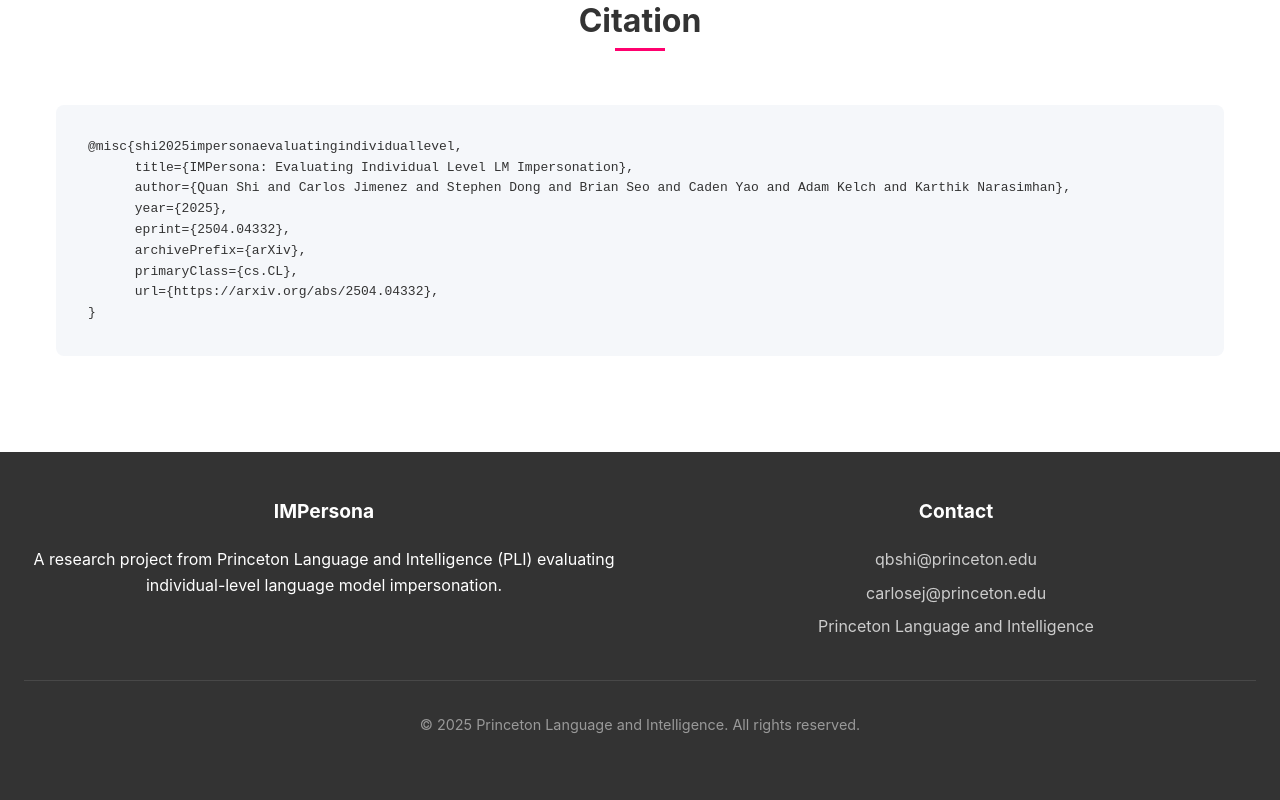
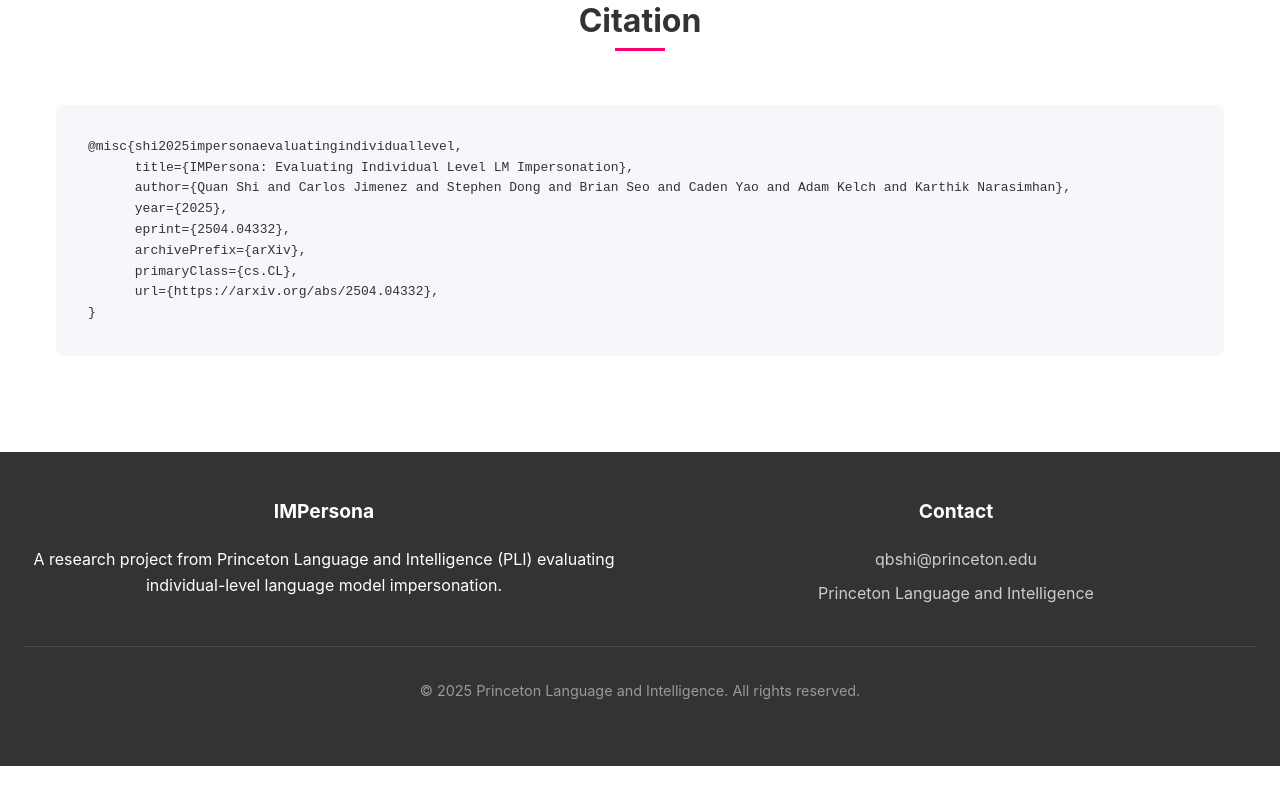
Before and after one commit to benshi34/impersona-website, a React (Vite) app: page / in a window 1280 px wide. Shown: the part 2646-3446 px from the top of the page. After the commit the page ends 3412 px from the top, so only its background shows below. Built offline with nearby package versions, Linux system fonts and the light colour scheme.

Commit message:
contacts

```diff
--- a/src/App.jsx
+++ b/src/App.jsx
@@ -341,7 +341,6 @@
             <h3>Contact</h3>
             <ul className="footer-links">
               <li><a href="mailto:qbshi@princeton.edu">qbshi@princeton.edu</a></li>
-              <li><a href="mailto:carlosej@princeton.edu">carlosej@princeton.edu</a></li>
               <li><a href="https://pli.princeton.edu" target="_blank" rel="noopener noreferrer">Princeton Language and Intelligence</a></li>
             </ul>
           </div>
```
